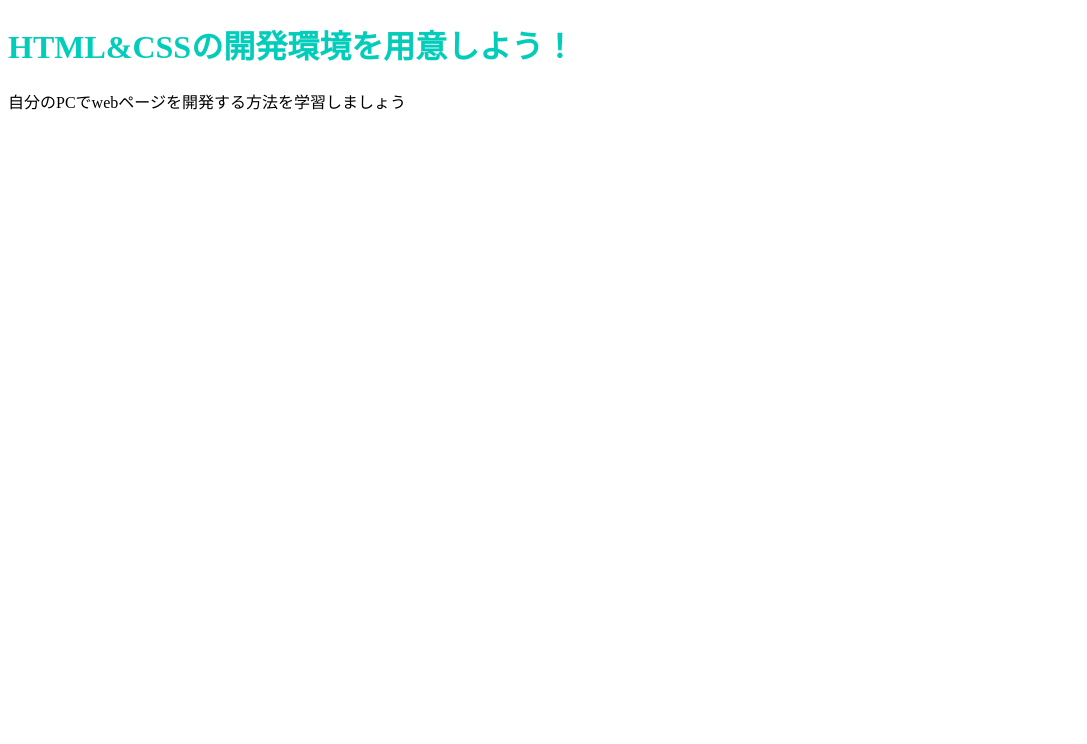
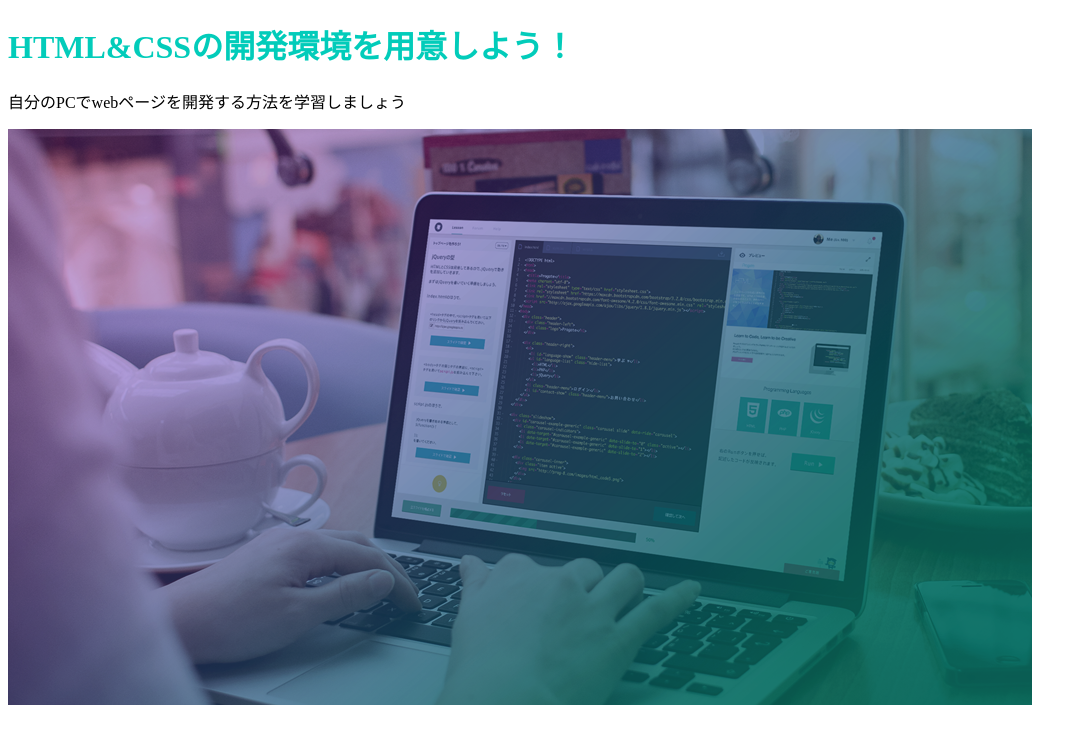
Before and after one commit to nemo-web/tutorial.github.io, a plain HTML site: page index.html in a window 1280 px wide. Shown: the whole page, without its empty margins (0-1087 px from the left). Drawn offline with Linux system fonts and the light colour scheme.

Commit message:
Update index.html

```diff
--- a/index.html
+++ b/index.html
@@ -8,5 +8,6 @@
   <body>
     <h1 class="title">HTML&CSSの開発環境を用意しよう！</h1>
     <p>自分のPCでwebページを開発する方法を学習しましょう</p>
+    <img src="samlpe.png" />
   </body>
 </html>
```
